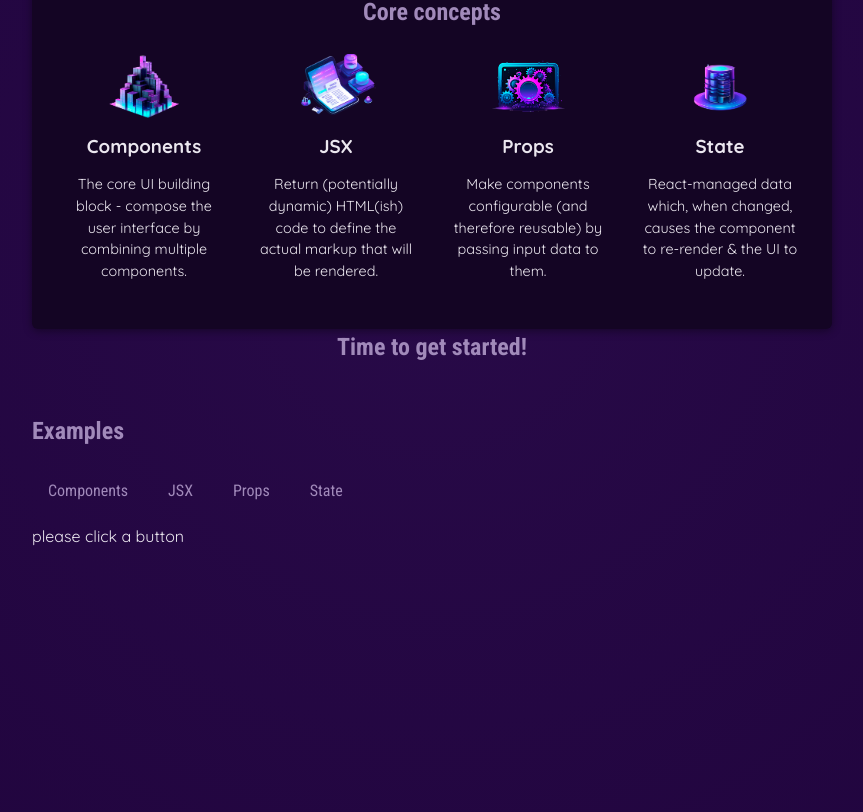
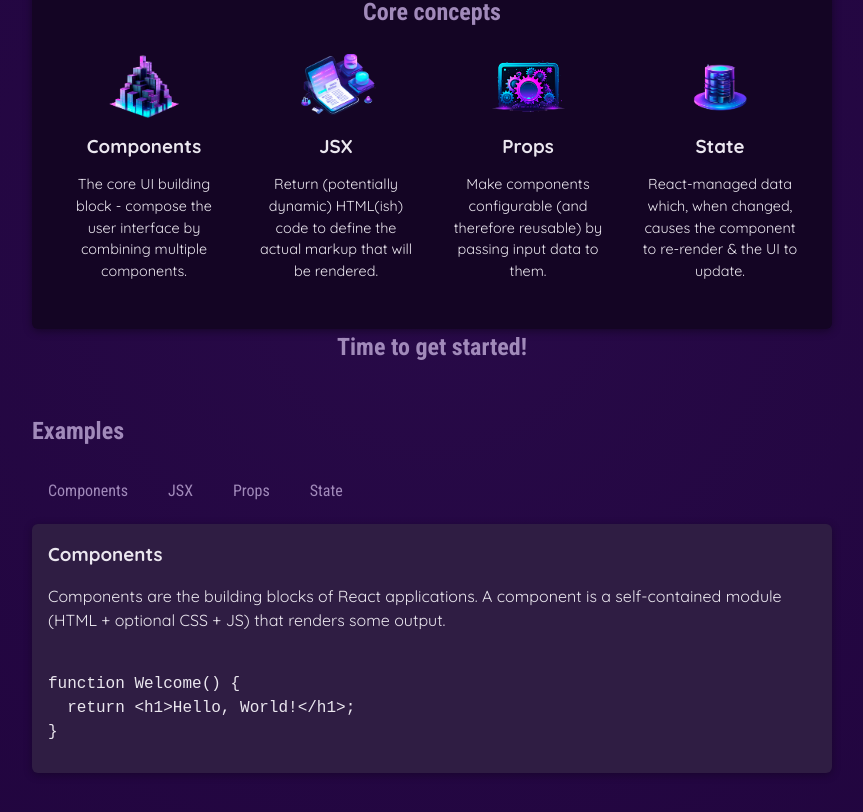
Before and after one commit to shouvik3537/Udemy-React-Project-01, a React (Vite) app: page / in a window 1280 px wide. Shown: the part 370-1182 px from the top of the page, without its empty margins (208-1071 px from the left). Built offline with nearby package versions, Linux system fonts and the light colour scheme.

Commit message:
using useReact added dynamic content

```diff
--- a/data.js
+++ b/data.js
@@ -29,3 +29,54 @@
       'React-managed data which, when changed, causes the component to re-render & the UI to update.',
   },
 ];
+
+export const EXAMPLES = {
+  components: {
+    title: 'Components',
+    description:
+      'Components are the building blocks of React applications. A component is a self-contained module (HTML + optional CSS + JS) that renders some output.',
+    code: `
+function Welcome() {
+  return <h1>Hello, World!</h1>;
+}`,
+  },
+  jsx: {
+    title: 'JSX',
+    description:
+      'JSX is a syntax extension to JavaScript. It is similar to a template language, but it has full power of JavaScript (e.g., it may output dynamic content).',
+    code: `
+<div>
+  <h1>Welcome {userName}</h1>
+  <p>Time to learn React!</p>
+</div>`,
+  },
+  props: {
+    title: 'Props',
+    description:
+      'Components accept arbitrary inputs called props. They are like function arguments.',
+    code: `
+function Welcome(props) {
+  return <h1>Hello, {props.name}</h1>;
+}`,
+  },
+  state: {
+    title: 'State',
+    description:
+      'State allows React components to change their output over time in response to user actions, network responses, and anything else.',
+    code: `
+function Counter() {
+  const [isVisible, setIsVisible] = useState(false);
+
+  function handleClick() {
+    setIsVisible(true);
+  }
+
+  return (
+    <div>
+      <button onClick={handleClick}>Show Details</button>
+      {isVisible && <p>Amazing details!</p>}
+    </div>
+  );
+}`,
+  },
+};
--- a/src/App.jsx
+++ b/src/App.jsx
@@ -1,11 +1,11 @@
 import { useState } from "react";
-import { CORE_CONCEPTS } from "../data.js";
+import { CORE_CONCEPTS, EXAMPLES } from "../data.js";
 import Header from "./Components/Header.jsx";
 import CoreConcept from "./Components/CoreConcepts.jsx";
 import TabButtons from "./components/TabButtons.jsx";
 
 function App() {
-  const [ selectedTopic, setSelectedTopic ] = useState('please click a button');
+  const [ selectedTopic, setSelectedTopic ] = useState('components');
 
   function handleClick(selectedbutton) {
     setSelectedTopic(selectedbutton);
@@ -46,12 +46,18 @@
         <section id="examples">
           <h2>Examples</h2>
           <menu>
-            <TabButtons onSelect={() => handleClick('component')}>Components</TabButtons>
+            <TabButtons onSelect={() => handleClick('components')}>Components</TabButtons>
             <TabButtons onSelect={() => handleClick('jsx')}>JSX</TabButtons>
             <TabButtons onSelect={() => handleClick('props')}>Props</TabButtons>
             <TabButtons onSelect={() => handleClick('state')}>State</TabButtons>
           </menu>
-          {selectedTopic}
+          <div id="tab-content">
+            <h3>{EXAMPLES[selectedTopic].title}</h3>
+            <p>{EXAMPLES[selectedTopic].description}</p>
+            <pre>
+              <code>{EXAMPLES[selectedTopic].code}</code>
+            </pre>
+          </div>
         </section>
       </main>
     </div>
```
